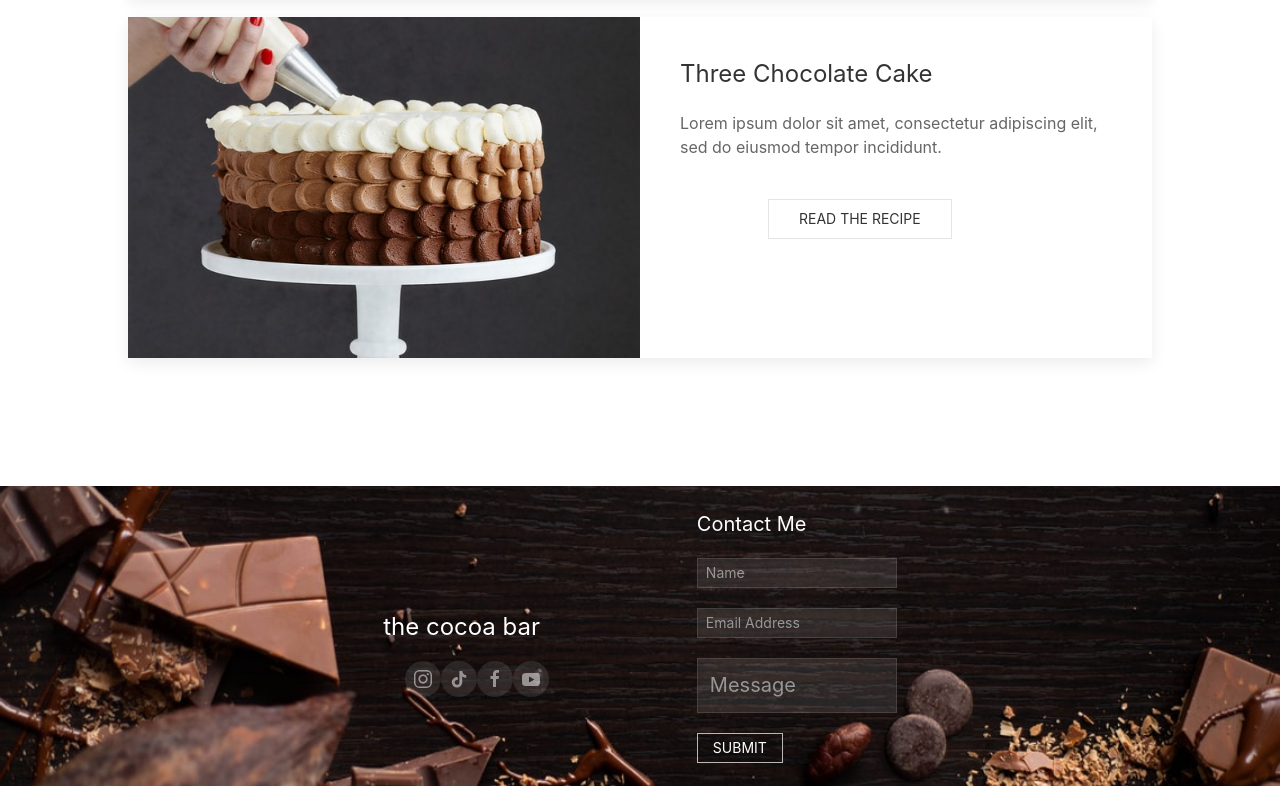
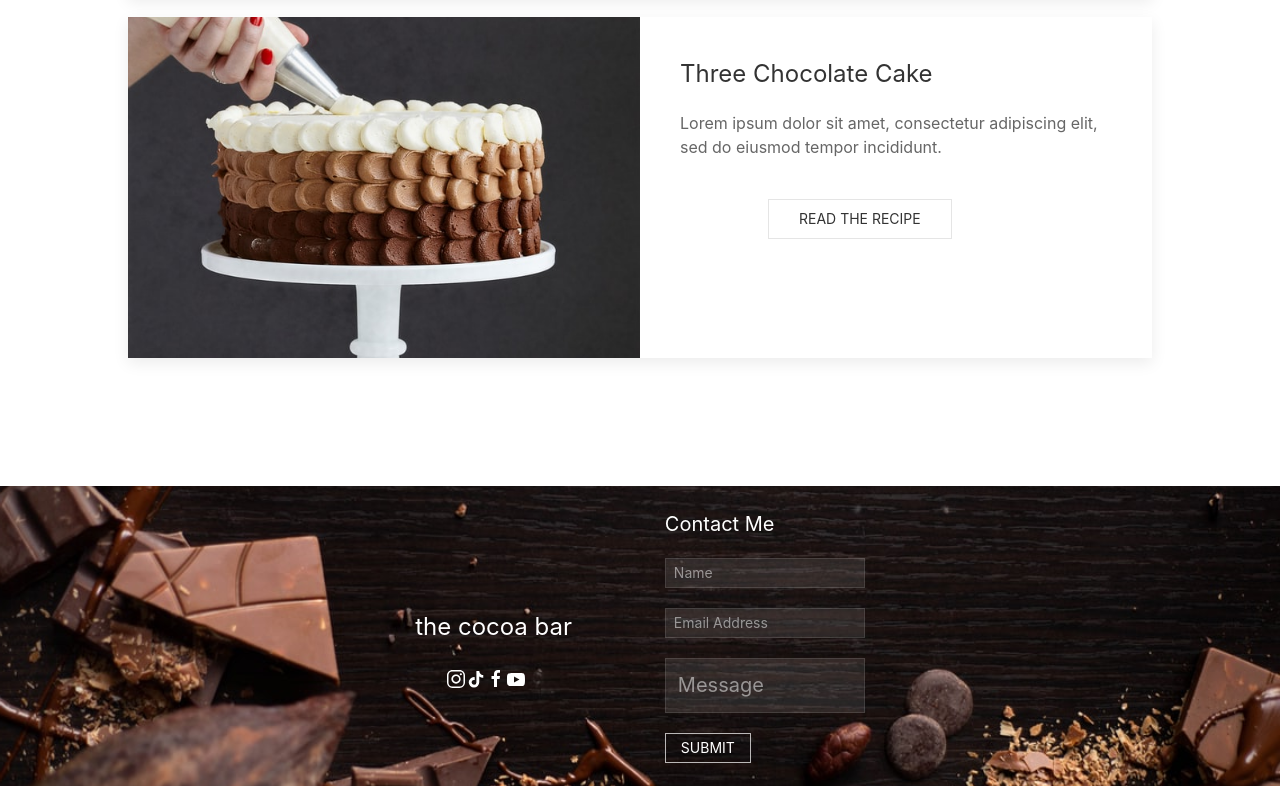
Before and after one commit to Luzanne-S/Blog, a plain HTML site: page Recipes.html in a window 1280 px wide. Shown: the part 884-1670 px from the top of the page. Drawn offline with nearby package versions, Linux system fonts and the light colour scheme; a web font is replaced by a local one.

Commit message:
Updated Recipes.html
Removed icon default styling

```diff
--- a/Recipes.html
+++ b/Recipes.html
@@ -15,6 +15,7 @@
     <link rel="stylesheet" href="recipes.css" />
     <script src="jquery.js"></script>
     <script src="uikit.min.js"></script>
+    <script src="index.js"></script>
     <link rel="preconnect" href="https://fonts.googleapis.com" />
     <link rel="preconnect" href="https://fonts.gstatic.com" crossorigin />
     <link
@@ -443,10 +444,10 @@
       <div class="social">
       <div class="social">
 
-        <a href="" class="uk-icon-button" uk-icon="instagram"></a
-        ><a href="" class="uk-icon-button" uk-icon="tiktok"></a
-        ><a href="" class="uk-icon-button" uk-icon="facebook"></a
-        ><a href="" class="uk-icon-button" uk-icon="youtube"></a>
+        <a href=""  uk-icon="instagram"></a
+        ><a href=""  uk-icon="tiktok"></a
+        ><a href=""  uk-icon="facebook"></a
+        ><a href=""  uk-icon="youtube"></a>
 
       </div>
     </div>
```
